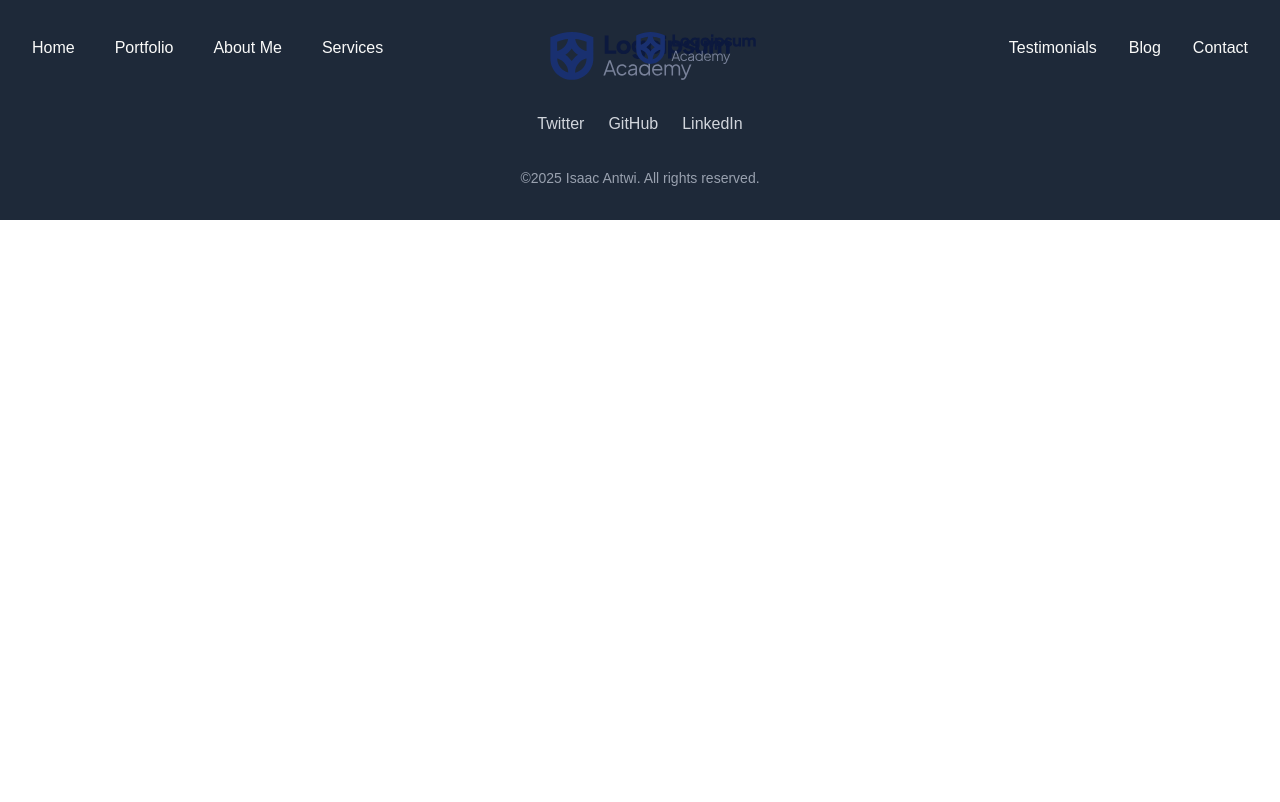
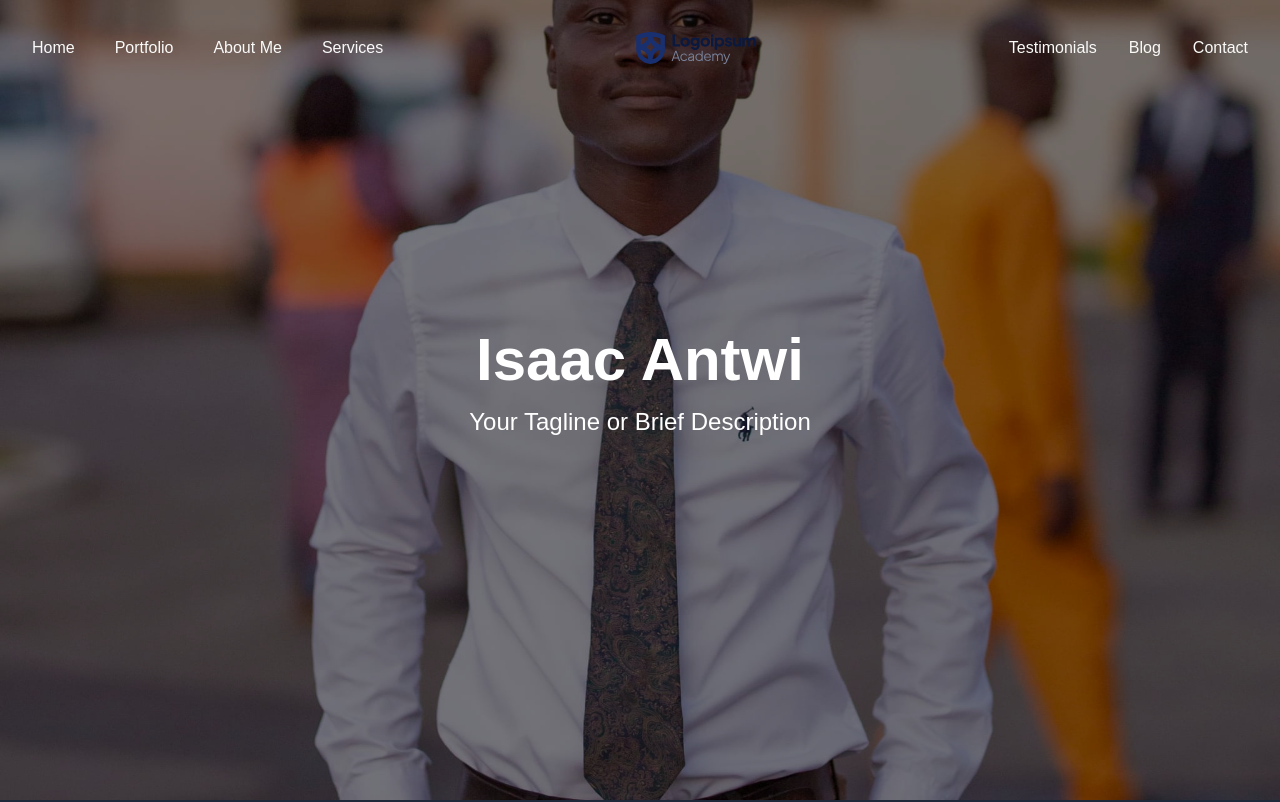
Before and after one commit to manticike/my-portfolio, a Next.js app: page / in a window 1280 px wide. Shown: the top 802 px of the page. Built offline with nearby package versions, Linux system fonts and the light colour scheme.

Commit message:
Added the hero section and its content

```diff
--- a/src/app/page.tsx
+++ b/src/app/page.tsx
@@ -1,10 +1,11 @@
+import Hero from "@/components/sections/Hero";
 import Navbar from "@/components/shared/Navbar";
 import Image from "next/image";
 
 export default function Home() {
   return (
     <div>
-
+      <Hero />
     </div>
   );
 }
--- /dev/null
+++ b/src/components/sections/Hero.tsx
@@ -0,0 +1,33 @@
+import Image from "next/image";
+
+const Hero = () => {
+    return (
+        <div className="relative h-screen w-full">
+            {/* Background Image */}
+            <div className="absolute inset-0">
+                <Image
+                src="/hero-image.jpg"
+                alt="hero section background"
+                layout="fill"
+                objectFit="cover"
+                objectPosition="center"
+                quality={100}
+                priority
+                />
+            </div>
+
+            {/* Overlay */}
+            <div className="absolute inset-0 bg-black opacity-50"></div>
+
+            {/* Content */}
+            <div className="relative z-10 flex h-full items-center justify-center">
+                <div className="text-center text-white px-4">
+                    <h1 className="text-4xl md:text-6xl font-bold mb-4">Isaac Antwi</h1>
+                    <p className="text-xl md:text-2xl mb-8">Your Tagline or Brief Description</p>
+                </div>
+            </div>
+        </div>
+    );
+};
+
+export default Hero;
```
Also changed, not shown: src/components/sections/About.tsx (added).
